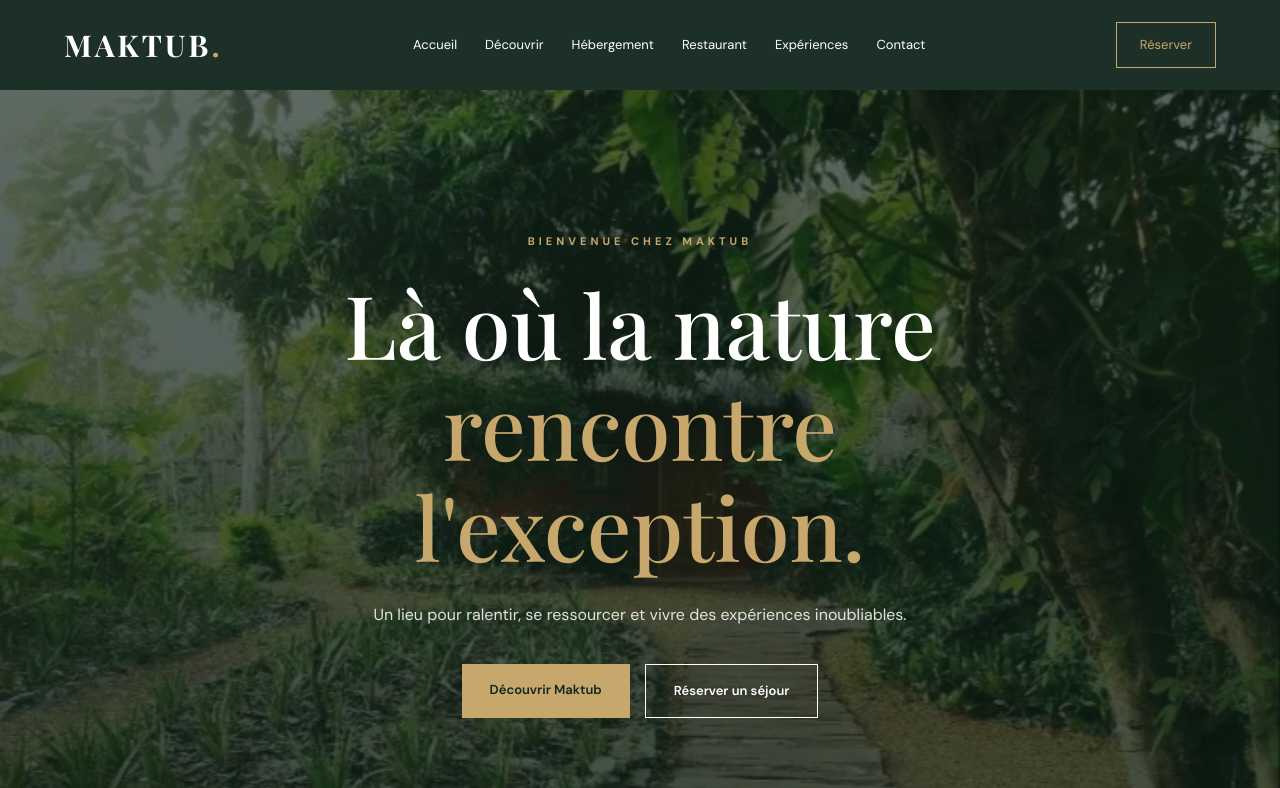
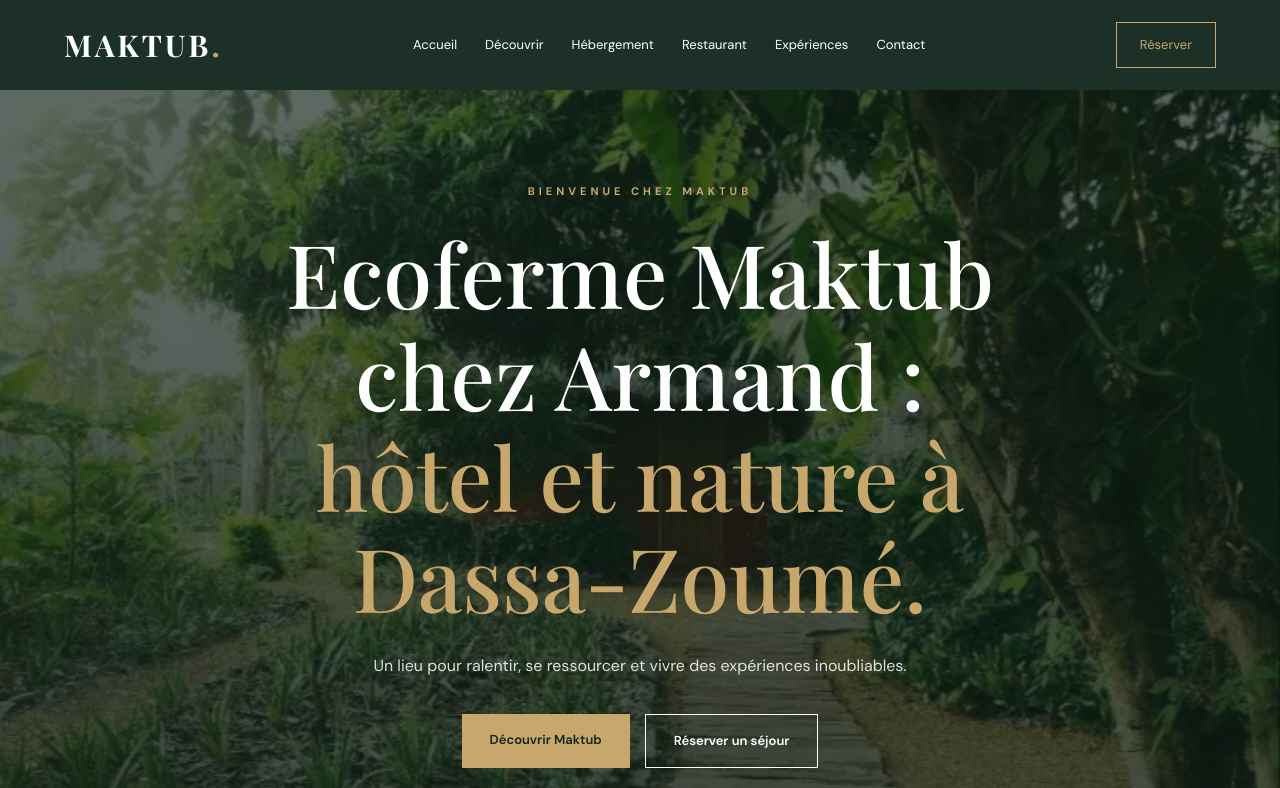
Before and after one commit to pprudo882-a11y/Ecofermedassa, a plain HTML site: page index.html in a window 1280 px wide. Shown: the top 788 px of the page. Drawn offline with nearby package versions, Linux system fonts and the light colour scheme.

Commit message:
Update index.html

```diff
--- a/index.html
+++ b/index.html
@@ -144,9 +144,9 @@
         </p>
 
         <h1>
-          Là où la nature
-          <span>rencontre l'exception.</span>
-        </h1>
+  Ecoferme Maktub chez Armand :
+  <span>hôtel et nature à Dassa-Zoumé.</span>
+</h1>
 
         <p class="hero-description">
           Un lieu pour ralentir, se ressourcer
```
